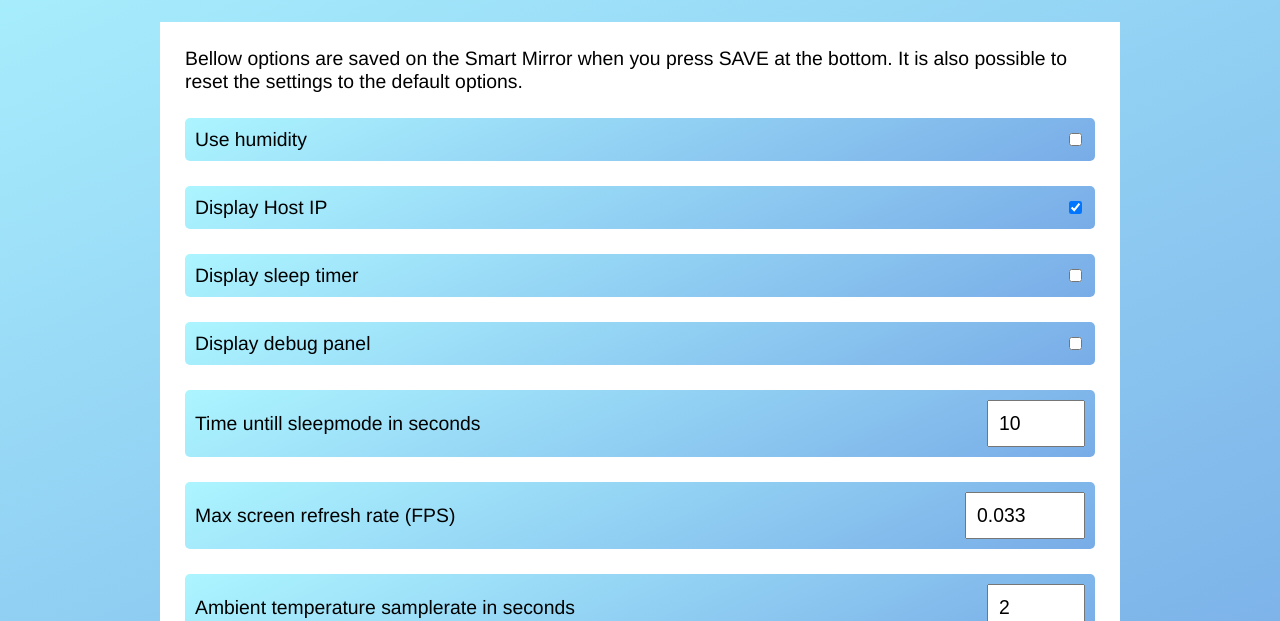
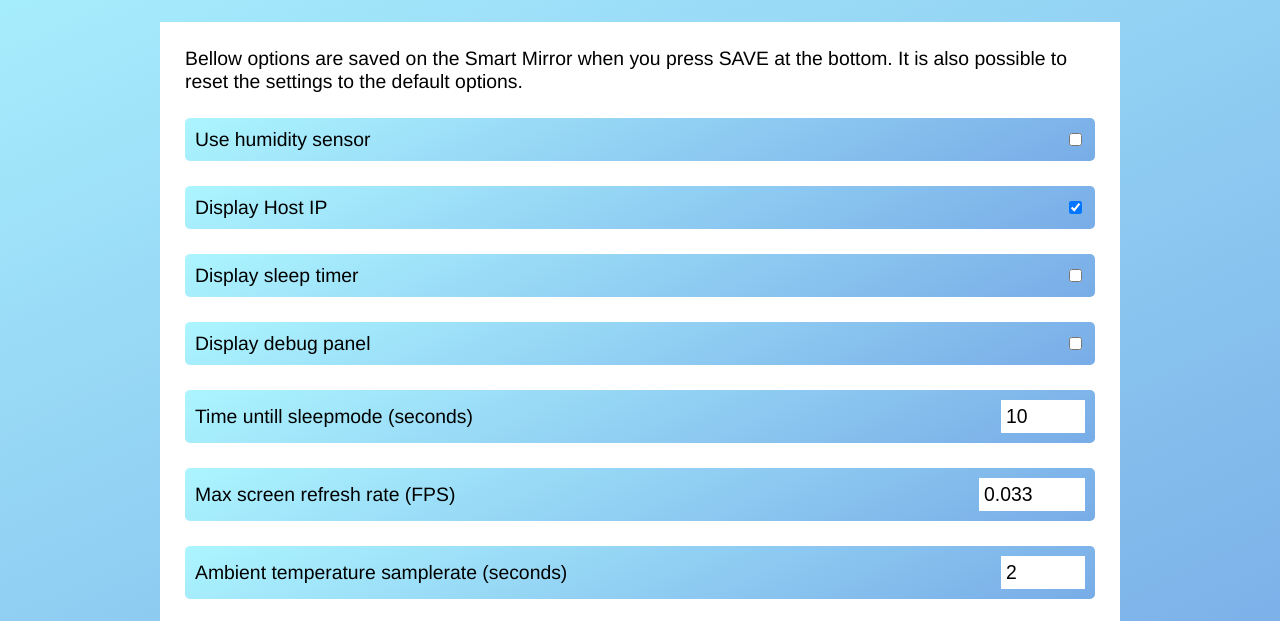
Before and after one commit to Jaap58428/smart_mirror, a plain HTML site: page webform/config_form.html in a window 1280 px wide. Shown: the part 172-793 px from the top of the page. Drawn offline with Linux system fonts and the light colour scheme.

Commit message:
edits to webform attribute strings

```diff
--- a/webform/main.js
+++ b/webform/main.js
@@ -1,11 +1,11 @@
 const attributes = {
-    "use_humidity": "Use humidity",
+    "use_humidity": "Use humidity sensor",
     "display_host_ip": "Display Host IP",
     "display_sleep_timer": "Display sleep timer",
     "display_debug_panel": "Display debug panel",
-    "sleep_timeout_sec": "Time untill sleepmode in seconds",
+    "sleep_timeout_sec": "Time untill sleepmode (seconds)",
     "screen_max_frame_rate": "Max screen refresh rate (FPS)",
-    "ambient_temp_delay": "Ambient temperature samplerate in seconds",
+    "ambient_temp_delay": "Ambient temperature samplerate (seconds)",
 }
 
 const customSubmit = (clickEvent) => {
--- a/webform/style.css
+++ b/webform/style.css
@@ -38,8 +38,9 @@ form label {
 
 input {
     max-width: 20%;
-    padding: 10px;
+    padding: 5px;
     font-size: 1.1rem;
+    border: 0;
 }
 
 label:hover {
```
